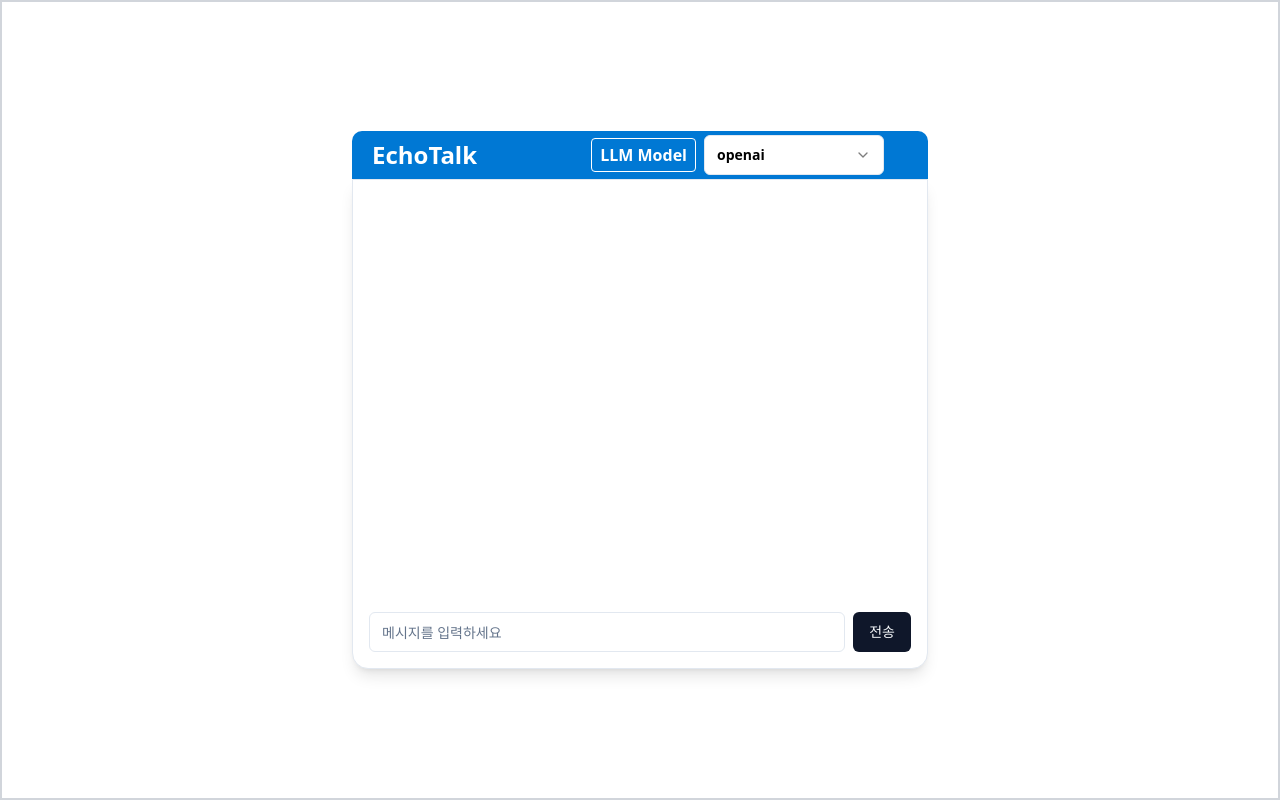
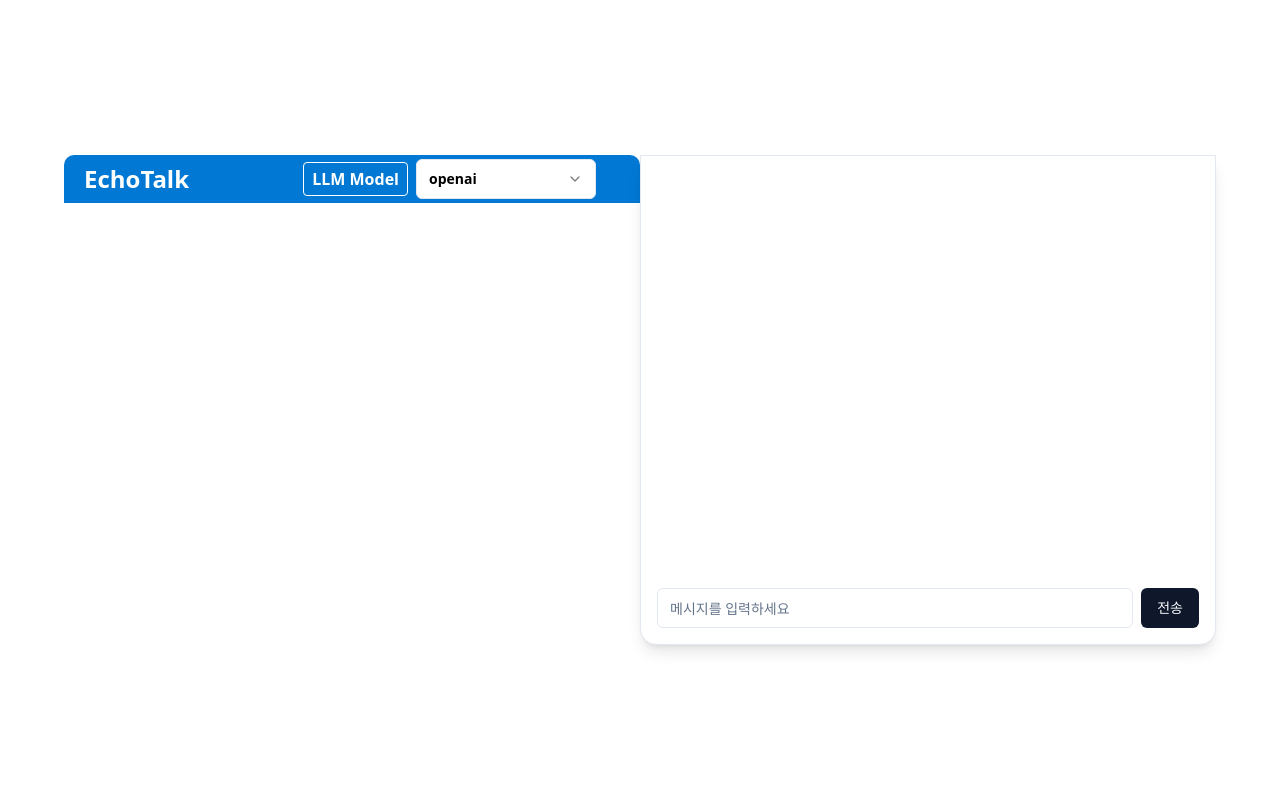
Before and after one commit to mintuchel/echotalk-client, a React (Vite) app: page /chat in a window 1280 px wide. Built offline with nearby package versions, Linux system fonts and the light colour scheme.

Commit message:
update: chat layout for sidebar

```diff
--- a/src/components/chat/layout.tsx
+++ b/src/components/chat/layout.tsx
@@ -2,10 +2,19 @@ export function ChatLayout({
   children,
 }: {
   children: React.ReactNode;
-}) {
+  }) {
+  // children 배열 구조 분해: Sidebar + 나머지
+  const [sidebar, ...content] = Array.isArray(children) ? children : [children];
+
   return (
-      <div className="flex flex-col items-center justify-center h-screen border-2 border-gray-300">
-          {children}
+<div className="flex justify-center items-center h-screen">
+      <div className="flex">
+        {sidebar}
+        {/* 오른쪽: Header + ChatBox */}
+        <div className="flex flex-col">
+          {content}
+        </div>
+      </div>
     </div>
   );
 }
```
